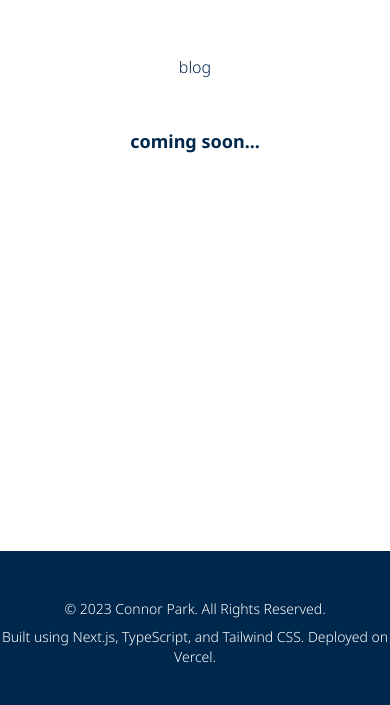
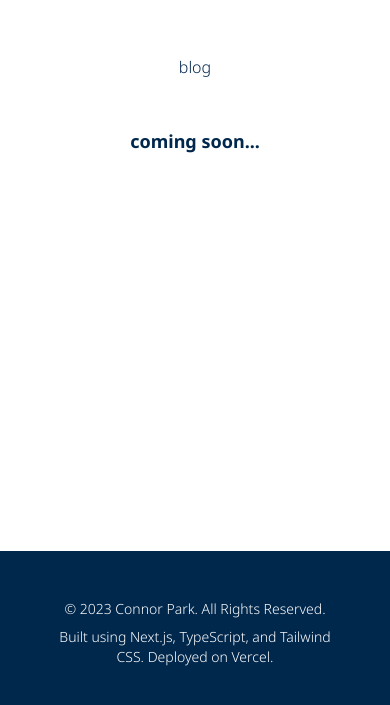
Before and after one commit to connorpark24/old-portfolio, a Next.js app: page / in a window 390 px wide. Shown: the part 3017-3722 px from the top of the page. Built offline with nearby package versions, Linux system fonts and the light colour scheme.

Commit message:
update Footer responsiveness

```diff
--- a/src/components/Education.tsx
+++ b/src/components/Education.tsx
@@ -14,7 +14,7 @@ const Education = () => {
         <p className="lg:text-lg text-base text-primary font-noto-sans font-light text-center">
           College of Engineering, Computer Science B.S.E
         </p>
-        <p className="lg:text-lg text-base text-primary lg:w-2/3 w-3/4 text-center font-noto-sans font-light">
+        <p className="lg:text-lg text-base text-primary md:w-2/3 text-center font-noto-sans font-light">
           Courses: Programming and Intro Data Structures, Discrete Math,
           Microprocessors and Toys, Data Structures and Algorithms, Intro to
           Computer Organization
--- a/src/components/Footer.tsx
+++ b/src/components/Footer.tsx
@@ -2,16 +2,15 @@ const Footer = () => {
   const currentYear = new Date().getFullYear();
 
   return (
-    <section
-      id="contact"
-      className="flex flex-col py-12 lg:py-28 items-center bg-primary"
-    >
-      <p className="lg:text-base text-sm text-center text-white font-light font-noto-sans">
-        &copy; {currentYear} Connor Park. All Rights Reserved.
-      </p>
-      <p className="lg:text-base text-sm text-center text-white font-light font-noto-sans mt-2">
-        Built using Next.js, TypeScript, and Tailwind CSS. Deployed on Vercel.
-      </p>
+    <section id="contact" className="py-12 lg:py-28 bg-primary w-screen">
+      <div className="flex flex-col items-center w-3/4 gap-y-2 mx-auto">
+        <p className="lg:text-base text-sm text-white font-light font-noto-sans text-center">
+          &copy; {currentYear} Connor Park. All Rights Reserved.
+        </p>
+        <p className="lg:text-base text-sm text-white font-light font-noto-sans text-center">
+          Built using Next.js, TypeScript, and Tailwind CSS. Deployed on Vercel.
+        </p>
+      </div>
     </section>
   );
 };
```
